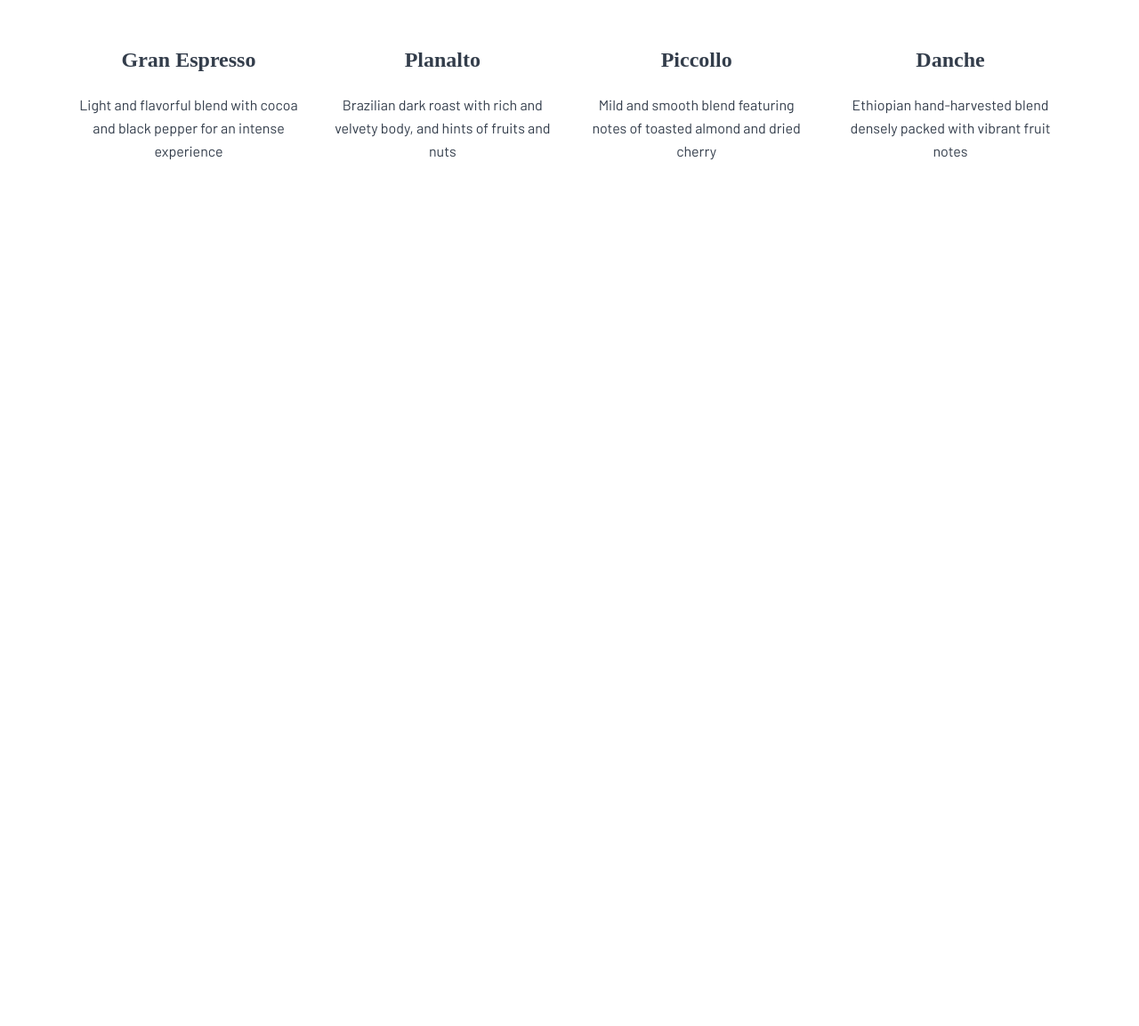
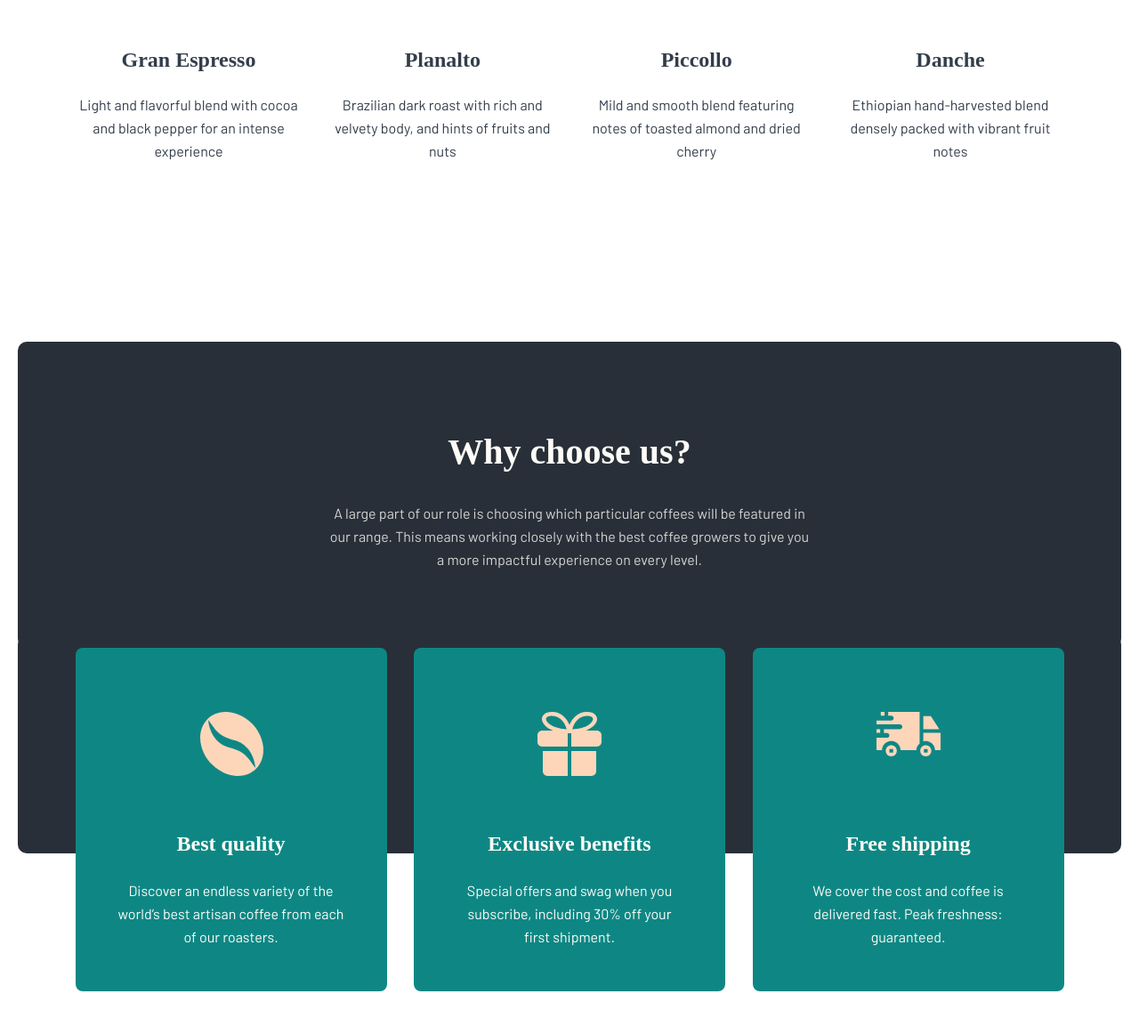
Before and after one commit to abduvohidovnurmuhammad/cofferoasters, a plain HTML site: page index.html in a window 1280 px wide. Shown: the part 1195-2348 px from the top of the page at 89% size. Before the commit the page ends 1379 px from the top, so only its background shows below. Drawn offline with Linux system fonts and the light colour scheme.

Commit message:
added section choose

```diff
--- a/css/main.css
+++ b/css/main.css
@@ -130,6 +130,9 @@ margin-bottom: 56px;
 .hero{
   margin-bottom: 136px;
 }
+ .hero-our{
+  margin-bottom: 200px;
+ }
 .hero-our__blok{
   width: 1111px;
   margin: 0 auto;
@@ -141,7 +144,6 @@ margin-bottom: 56px;
   padding-top: 126px;
   display: flex;
   justify-content: space-between;
-  margin-bottom: 200px;
 }
 .hero-our__imgblock{
   width: 255px;
@@ -168,3 +170,99 @@ line-height: 26px;
 text-align: center;
 color: #333D4B;
 }
+.choose{
+  padding-bottom: 200px;
+}
+.choose__top{
+  background: #282F38;
+  border-radius: 10px;
+  padding-top: 100px;
+  padding-bottom: 86px;
+  text-align: center;
+  position: relative;
+}
+.choose__title{
+  font-family: 'Fraunces';
+font-weight: 900;
+font-size: 40px;
+line-height: 48px;
+color: #FEFCF7;
+margin-bottom: 32px;
+}
+.choose__text{
+  font-family: 'Barlow';
+font-weight: 400;
+font-size: 16px;
+line-height: 26px;
+color: #FEFCF7;
+opacity: 0.8;
+max-width: 540px;
+margin: 0 auto;
+}
+.choose__list{
+  max-width: 1111px;
+  margin: 0 auto;
+  display: flex;
+  align-items: center;
+  justify-content: space-between;
+}
+.choose__item{
+  padding: 72px 48px 48px 48px;
+  background-color: #0E8784;
+  border-radius: 8px;
+  max-width: 350px;
+  text-align: center;
+
+}
+.choose__inner-title{
+  font-family: 'Fraunces';
+font-weight: 900;
+font-size: 24px;
+line-height: 32px;
+color: #FEFCF7;
+margin-bottom: 24px;
+}
+.choose__inner-text{
+  font-family: 'Barlow';
+font-weight: 400;
+font-size: 16px;
+line-height: 26px;
+color: #FEFCF7;
+}
+.choose__item:nth-child(1)::before{
+  content: "";
+  width: 72px;
+  height: 72px;
+  background-repeat: no-repeat;
+  background-image: url(../img/cofeone.svg);
+  display: inline-block;
+}
+.choose__item:nth-child(2)::before{
+  content: "";
+  width: 72px;
+  height: 72px;
+  background-repeat: no-repeat;
+  background-image: url(../img/podarok.svg);
+  display: inline-block;
+}
+.choose__item:nth-child(3)::before{
+  content: "";
+  width: 72px;
+  height: 72px;
+  background-repeat: no-repeat;
+  background-image: url(../img/machine.svg);
+  display: inline-block;
+}
+
+.choose__emty{
+  position: absolute;
+  width: 100%;
+  border-radius: 10px;
+  background-color: #282F38;
+  height: 245px;
+  z-index: -1;
+  bottom: -67%;
+}
+.choose__inner-title{
+  padding-top: 56px;
+}
--- a/index.html
+++ b/index.html
@@ -80,6 +80,33 @@
 
 
     </section>
+    <section class="choose">
+      <div class="container choose__container">
+        <div class="choose__top">
+          <h2 class="choose__title">Why choose us?</h2>
+          <p class="choose__text">A large part of our role is choosing which particular coffees will be featured
+            in our range. This means working closely with the best coffee growers to give
+            you a more impactful experience on every level.</p>
+            <div class=" choose__emty">
+
+            </div>
+        </div>
+        <ul class="choose__list">
+          <li class="choose__item">
+            <h3 class="choose__inner-title">Best quality</h3>
+            <p class="choose__inner-text">Discover an endless variety of the world’s best artisan coffee from each of our roasters.</p>
+          </li>
+          <li class="choose__item">
+            <h3 class="choose__inner-title">Exclusive benefits</h3>
+            <p class="choose__inner-text">Special offers and swag when you subscribe, including 30% off your first shipment.</p>
+          </li>
+          <li class="choose__item">
+            <h3 class="choose__inner-title">Free shipping</h3>
+            <p class="choose__inner-text">We cover the cost and coffee is delivered fast. Peak freshness: guaranteed.</p>
+          </li>
+        </ul>
+      </div>
+    </section>
   </main>
 </body>
 </html>
```
